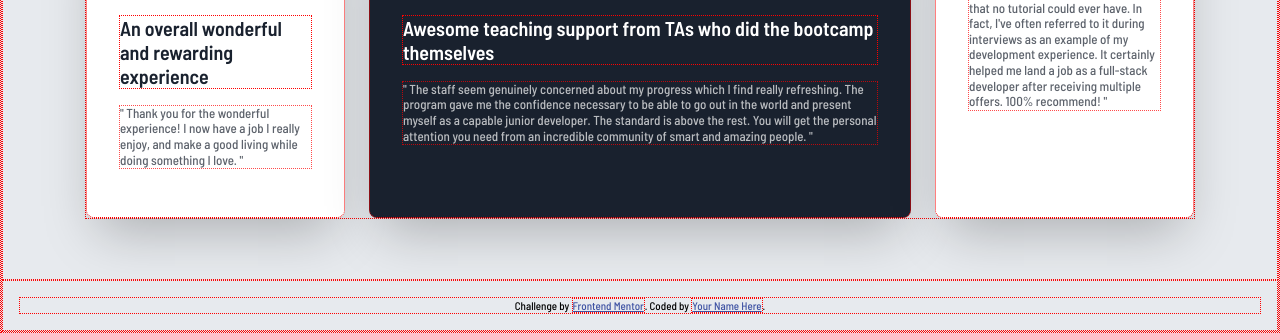
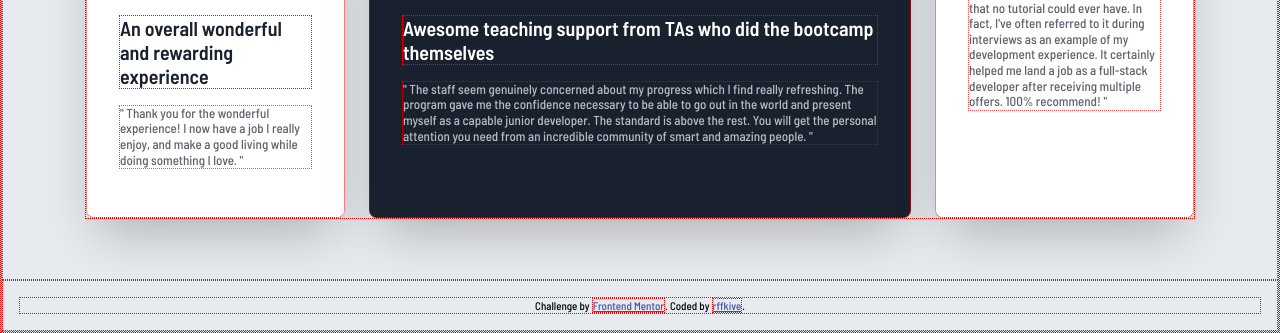
Before and after one commit to rffkive/Testimonials-grid-section, a plain HTML site: page index.html in a window 1280 px wide. Shown: the part 469-802 px from the top of the page. Drawn offline with Linux system fonts and the light colour scheme.

Commit message:
add llink to my profile

```diff
--- a/index.html
+++ b/index.html
@@ -80,7 +80,7 @@
   <footer>
     <div class="attribution">
       Challenge by <a href="https://www.frontendmentor.io?ref=challenge" target="_blank">Frontend Mentor</a>.
-      Coded by <a href="#">Your Name Here</a>.
+      Coded by <a href="https://github.com/rffkive">rffkive</a>.
     </div>
   </footer>
 </body>
```
